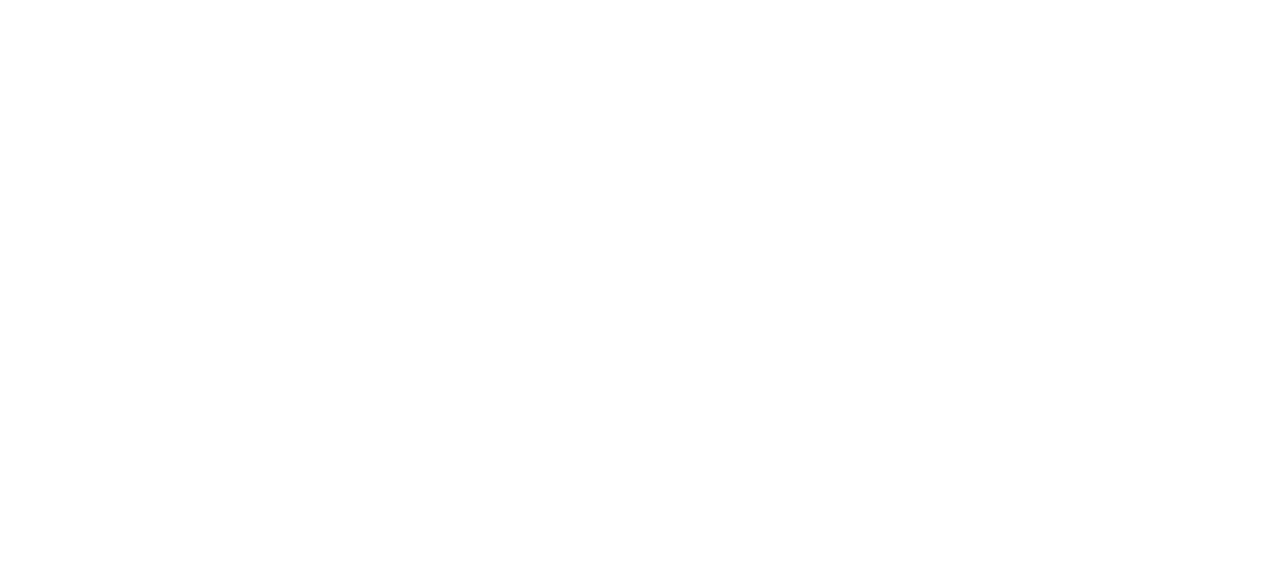
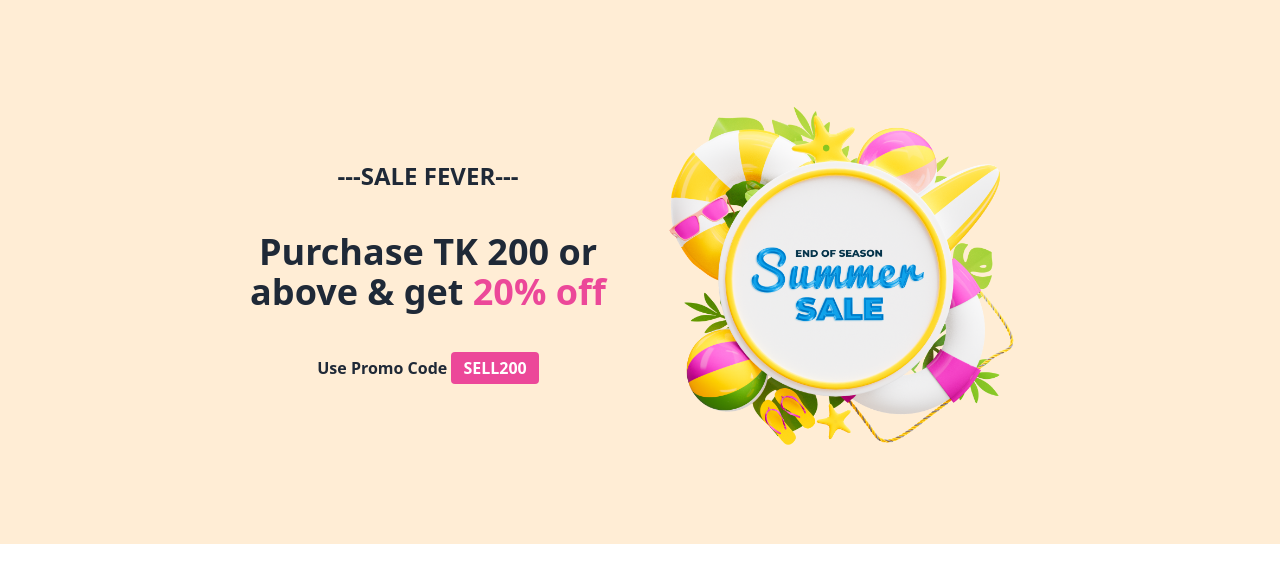
Before and after one commit to Rabiul37/Summer-online-shop, a plain HTML site: page index.html in a window 1280 px wide. Drawn offline with nearby package versions, Linux system fonts and the light colour scheme.

Commit message:
this is header complate commit

```diff
--- a/index.html
+++ b/index.html
@@ -11,7 +11,21 @@
     <title>85-summer-sale-main</title>
 </head>
 <body>
-    <header>
+    <header class="bg-orange-100">
+   <div class="flex gap-10 justify-center items-center p-20 md: flex-col lg:flex-row">
+         <!-- this is header details start -->
+         <div class="text-center ">
+            <p class="text-2xl font-semibold mb-10">---SALE FEVER---</p>
+            <h1 class="text-4xl font-bold mb-10">Purchase TK 200  or <br> above & get <span class=" text-pink-500" >20% off</span> </h1>
+            <p class="inline text-1xl font-semibold ">Use Promo Code</p> <button class="bg-pink-500 px-3 py-1 rounded text-white font-semibold">SELL200</button>
+         </div>
+         <!-- header detalis end -->
+         <!-- header image start -->
+         <div class="w-96">
+          <img src="images/Summer 1.png" alt="">
+         </div>
+         <!-- header image end -->
+   </div>
 
     </header>
     <main>
```
